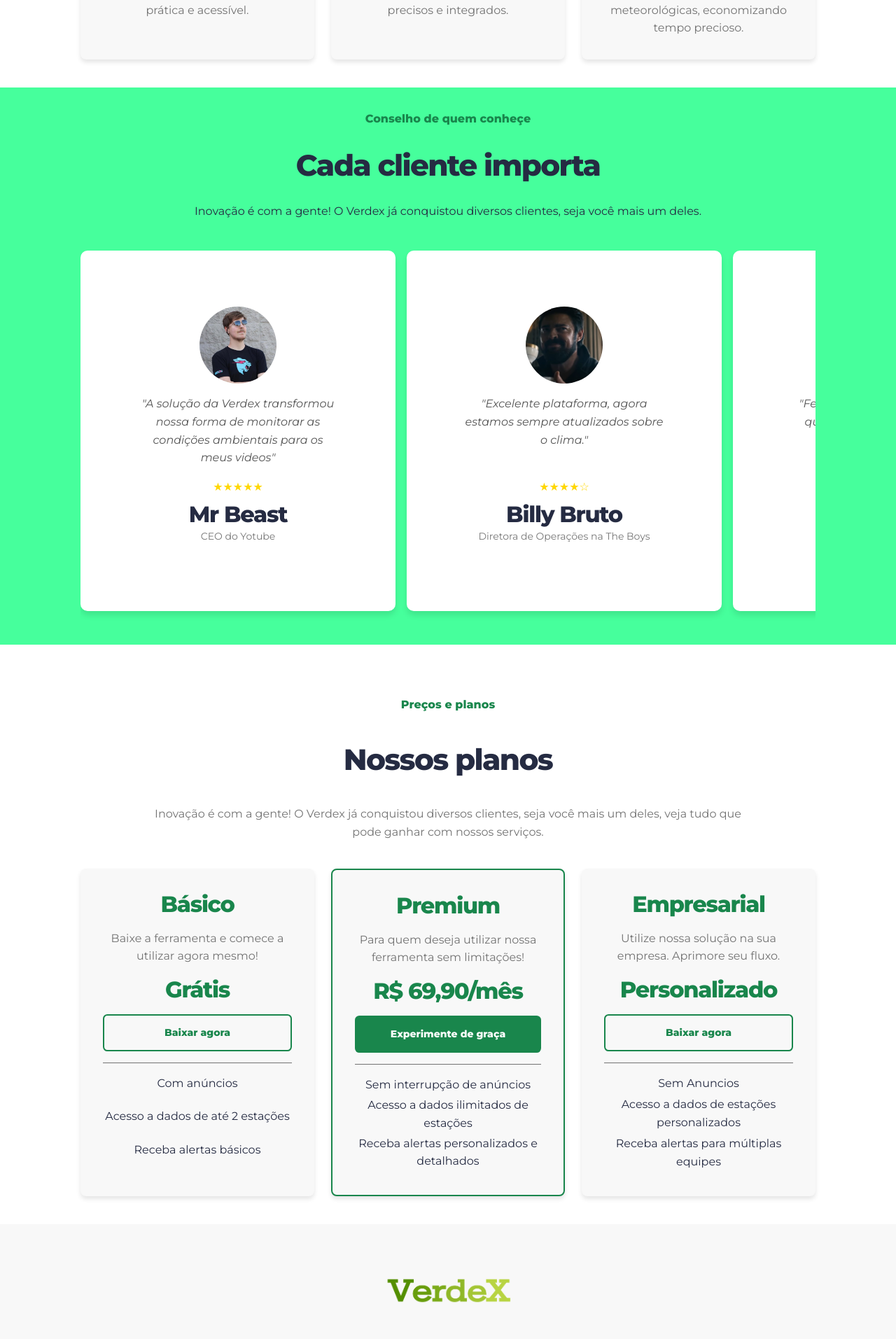
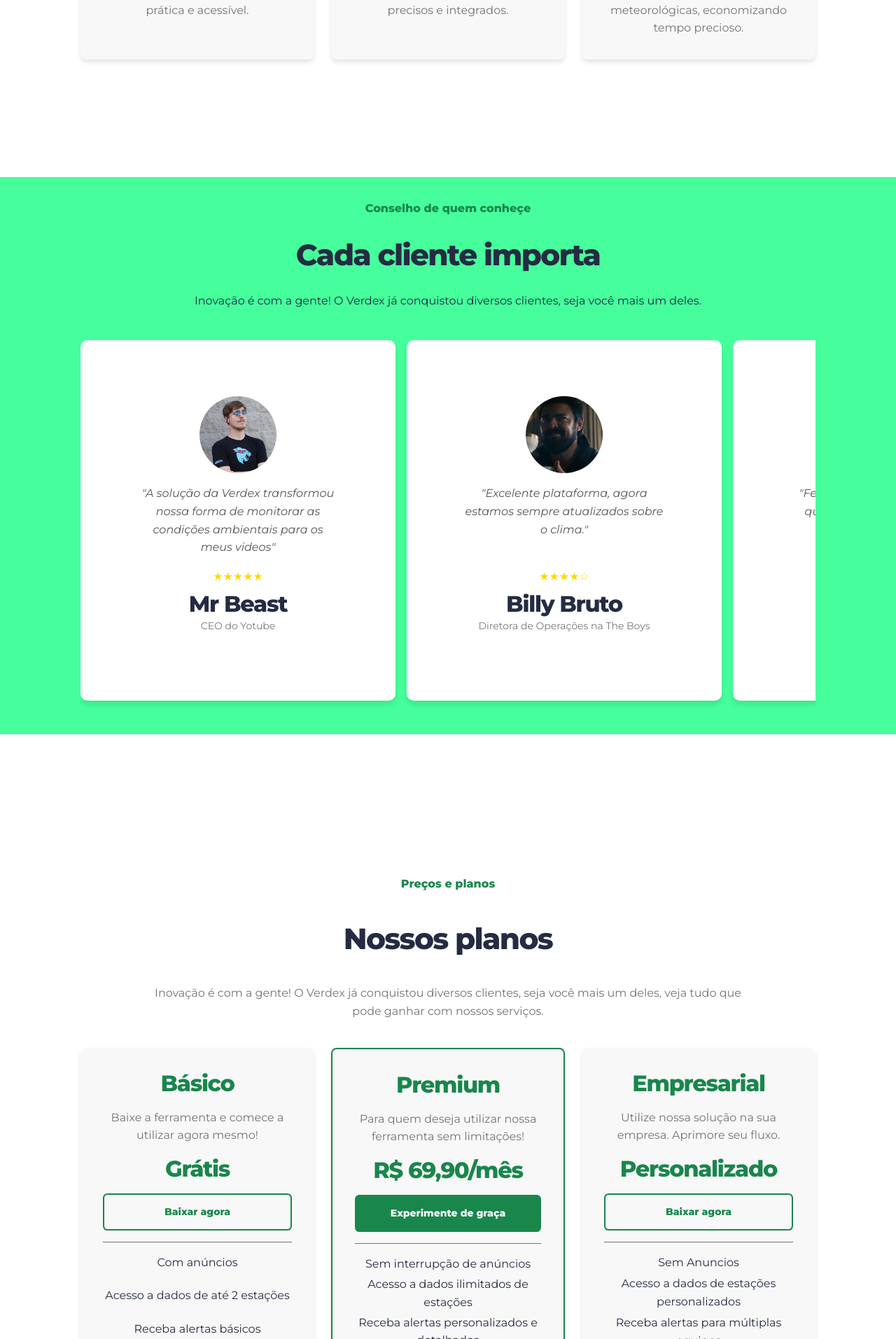
Before and after one commit to Lucasleallopes/landing-page, a React (Vite) app: page / in a window 1280 px wide. Shown: the part 1427-3340 px from the top of the page at 70% size. Built offline with nearby package versions, Linux system fonts and the light colour scheme.

Commit message:
style: align margin-bottom

```diff
--- a/src/styles/hero.css
+++ b/src/styles/hero.css
@@ -81,21 +81,15 @@
 
 @media (min-width: 1280px) {
     #hero:first-of-type {
-        border-top: none; /* Remove a borda para telas grandes */
+        border-top: none;
     }
 }
-
-/* @media (max-width: 1279px) {
-    #hero:first-of-type {
-        border-top: 0.125rem solid #e4e4e4;
-    }
-} */
-
 
 #cliente-importa {
     background-color: #46FF9C;
     padding: 2rem 0;
     width: 100%;
+    margin-bottom: 8rem;
 }
 
 #cliente-importa .content {
--- a/src/styles/index.css
+++ b/src/styles/index.css
@@ -114,6 +114,7 @@ ul {
     justify-content: center;
     align-items: stretch;
     text-align: center;
+    margin-bottom: 8rem;
 }
 
 .card {
@@ -164,6 +165,7 @@ ul {
     gap: 1rem;
     flex-wrap: wrap;
     padding-bottom: 50vh;
+    margin-bottom: 7rem;
 }
 
 .pricing-card {
```
